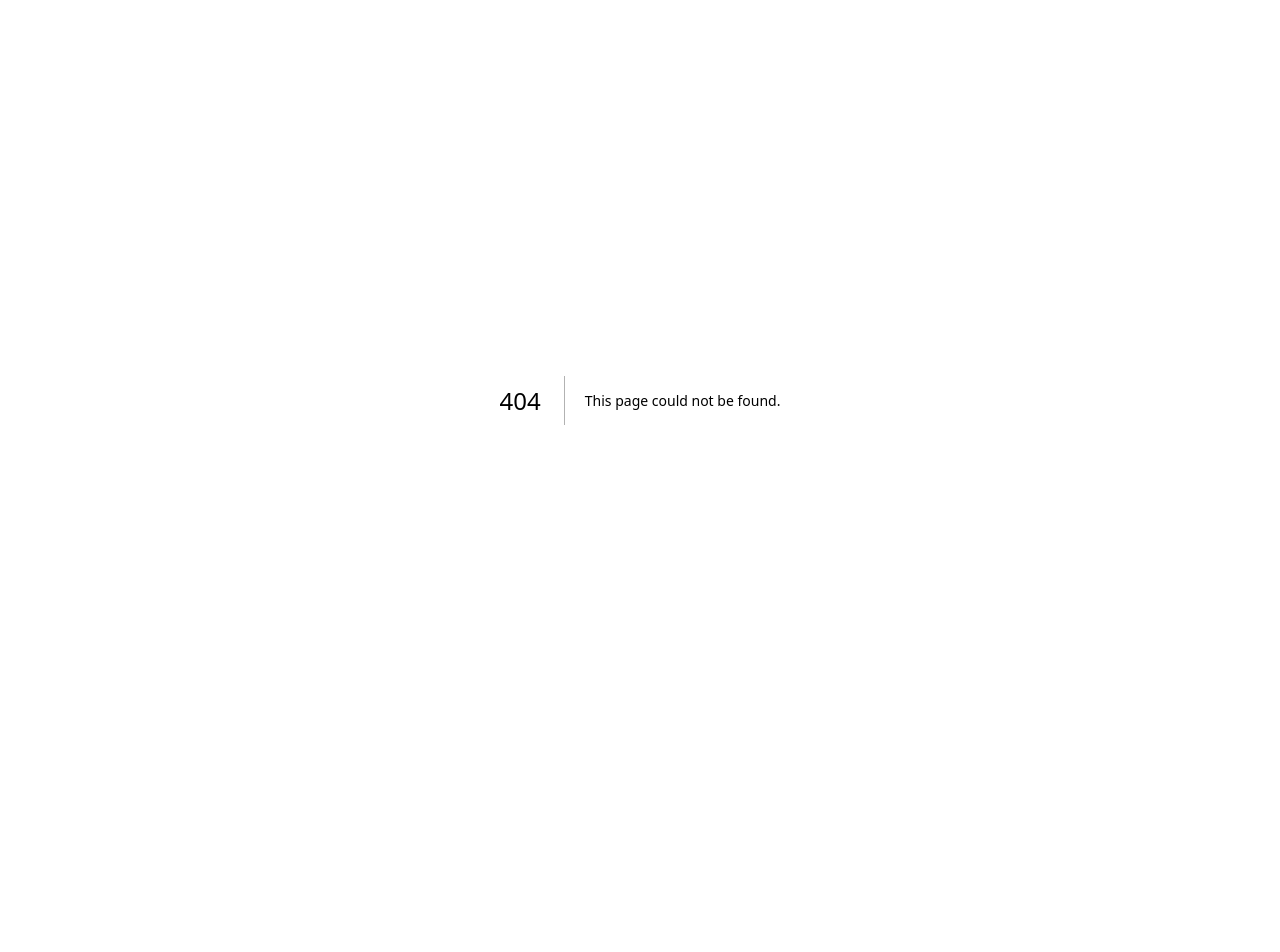
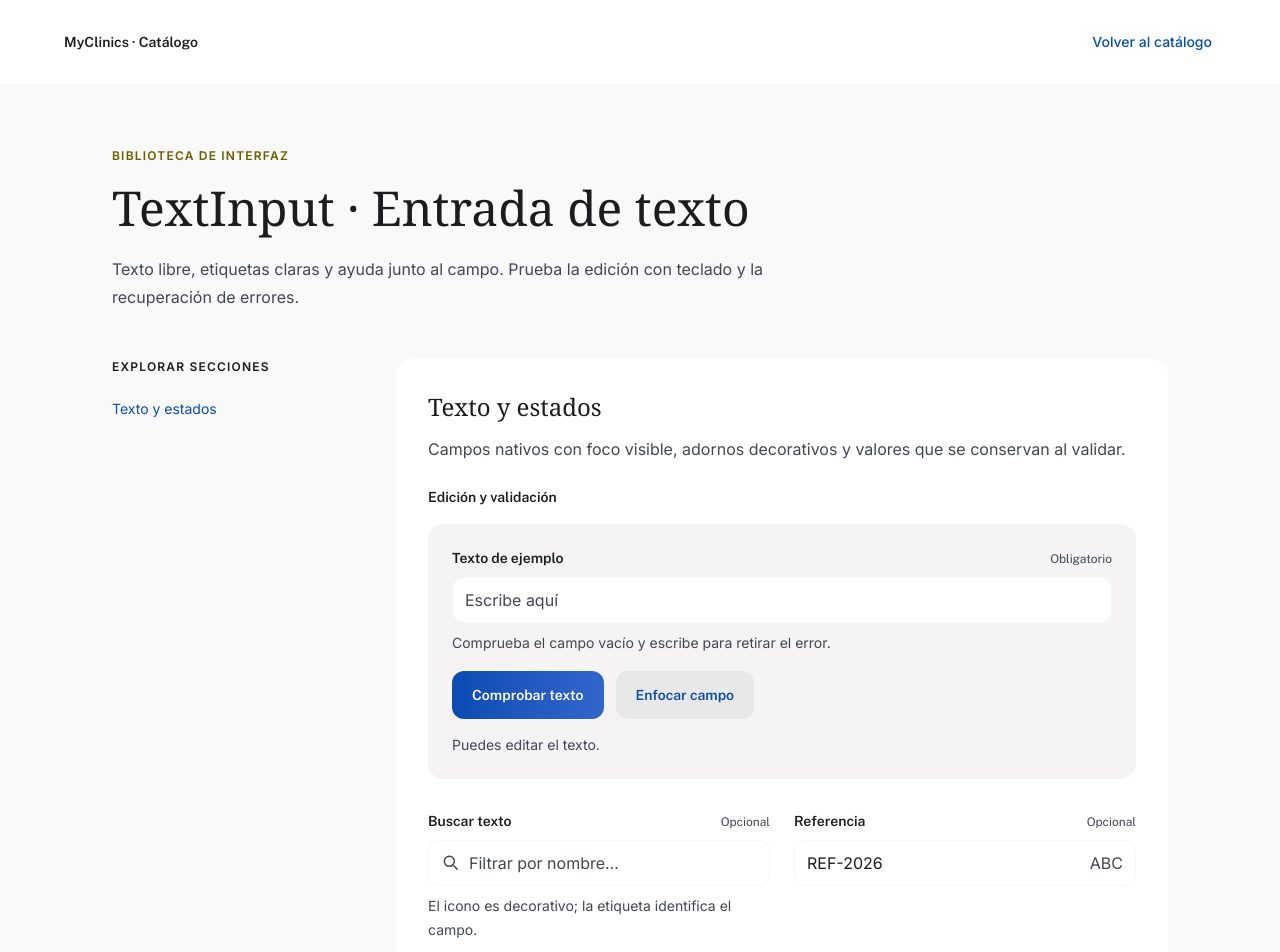
Before and after one commit to manromero/my-clinics, a Next.js app: page /components/text-input in a window 1280 px wide. Before the commit this address had no page. Shown: the top 952 px of the page. Before the commit the page ends 800 px from the top, so only its background shows below. Built offline with nearby package versions, Linux system fonts and the light colour scheme.

Commit message:
feat: add accessible shared text input and catalogue specimens

```diff
--- a/src/app/components/page.tsx
+++ b/src/app/components/page.tsx
@@ -7,6 +7,12 @@ export const metadata: Metadata = {
 };
 
 const pages = [
+  {
+    href: "/components/text-input",
+    title: "TextInput · Entrada de texto",
+    description:
+      "Edición, adornos decorativos, errores y estados de campos de texto.",
+  },
   {
     href: "/components/form-field",
     title: "Primitivas de campo",
--- /dev/null
+++ b/src/app/components/text-input/page.tsx
@@ -0,0 +1,32 @@
+import type { Metadata } from "next";
+import { Catalogue } from "../catalogue";
+import { TextInputSpecimen } from "./text-input-specimen";
+
+export const metadata: Metadata = {
+  title: "TextInput · Entrada de texto | MyClinics",
+  description: "Campos de texto accesibles y estados de edición.",
+};
+
+export default function Page() {
+  return (
+    <Catalogue
+      title="TextInput · Entrada de texto"
+      description="Texto libre, etiquetas claras y ayuda junto al campo. Prueba la edición con teclado y la recuperación de errores."
+      sections={[
+        {
+          id: "texto",
+          title: "Texto y estados",
+          description:
+            "Campos nativos con foco visible, adornos decorativos y valores que se conservan al validar.",
+          examples: [
+            {
+              id: "text-input",
+              title: "Edición y validación",
+              content: <TextInputSpecimen />,
+            },
+          ],
+        },
+      ]}
+    />
+  );
+}
--- /dev/null
+++ b/src/app/components/text-input/text-input-specimen.tsx
@@ -0,0 +1,116 @@
+"use client";
+
+import { useRef, useState } from "react";
+import { TextInput } from "@/lib/components/text-input/text-input";
+import { Button } from "@/lib/components/button/button";
+
+export function TextInputSpecimen() {
+  const [value, setValue] = useState("");
+  const [checked, setChecked] = useState(false);
+  const [blurred, setBlurred] = useState(false);
+  const ref = useRef<HTMLInputElement>(null);
+  const error =
+    checked && !value.trim() ? "Escribe un texto para continuar." : undefined;
+
+  return (
+    <div className="space-y-8">
+      <div className="space-y-4 rounded-xl bg-surface-container-low p-4 sm:p-6">
+        <TextInput
+          ref={ref}
+          label="Texto de ejemplo"
+          required
+          placeholder="Escribe aquí"
+          value={value}
+          onChange={(event) => {
+            setValue(event.target.value);
+            setChecked(false);
+          }}
+          onBlur={() => setBlurred(true)}
+          help="Comprueba el campo vacío y escribe para retirar el error."
+          error={error}
+        />
+        <div className="flex flex-wrap gap-3">
+          <Button onClick={() => setChecked(true)}>Comprobar texto</Button>
+          <Button variant="secondary" onClick={() => ref.current?.focus()}>
+            Enfocar campo
+          </Button>
+        </div>
+        <p role="status" className="text-sm text-on-surface-variant">
+          {error
+            ? "Hay un error en el campo."
+            : checked
+              ? "Texto comprobado sin error."
+              : "Puedes editar el texto."}
+          {blurred ? " El campo ha perdido el foco." : ""}
+        </p>
+      </div>
+      <div className="grid min-w-0 gap-6 sm:grid-cols-2">
+        <TextInput
+          label="Buscar texto"
+          placeholder="Filtrar por nombre…"
+          leadingAdornment={
+            <svg
+              viewBox="0 0 24 24"
+              fill="none"
+              stroke="currentColor"
+              strokeWidth="1.8"
+            >
+              <circle cx="10" cy="10" r="6" />
+              <path d="m15 15 5 5" />
+            </svg>
+          }
+          help="El icono es decorativo; la etiqueta identifica el campo."
+        />
+        <TextInput
+          label="Referencia"
+          defaultValue="REF-2026"
+          trailingAdornment={<span>ABC</span>}
+        />
+        <TextInput
+          label="Texto deshabilitado"
+          defaultValue="Edición no disponible"
+          disabled
+          help="No recibe foco ni permite cambios."
+        />
+        <TextInput
+          label="Texto de solo lectura"
+          defaultValue="Puedes seleccionar y copiar este texto"
+          readOnly
+          help="Recibe foco y conserva su valor."
+        />
+      </div>
+      <TextInput
+        label="Una etiqueta larga que se adapta al espacio disponible sin ocultar la indicación del campo"
+        defaultValue="Un valor muy largo que se puede recorrer con las flechas, seleccionar y editar sin ensanchar la página ni perder su contenido."
+        help="Usa Inicio y Fin para recorrer el valor completo, también en una pantalla estrecha."
+      />
+      <TextInput
+        label="Estado inválido sin mensaje local"
+        invalid
+        aria-describedby="external-text-help"
+      />
+      <p id="external-text-help" className="text-sm text-on-surface-variant">
+        Este campo ilustra invalid con una descripción externa.
+      </p>
+      <div className="space-y-3 text-sm leading-6 text-on-surface-variant">
+        <p>
+          TextInput requiere label. help y error añaden descripciones asociadas;
+          error activa el estado inválido. invalid permite indicar ese estado
+          sin mensaje local.
+        </p>
+        <p>
+          Admite atributos nativos de input de texto: id, name, value o
+          defaultValue, placeholder, required, disabled, readOnly, autoComplete,
+          eventos y ref. Si omites id, genera uno estable. aria-describedby
+          conserva las descripciones externas. className se aplica al input.
+        </p>
+        <p>
+          leadingAdornment y trailingAdornment son contenido decorativo, oculto
+          a las tecnologías de asistencia y sin interacción. Usa adornos breves;
+          la etiqueta siempre permanece visible. La página que usa el campo
+          decide cuándo validar.
+        </p>
+      </div>
+    </div>
+  );
+}
--- /dev/null
+++ b/src/lib/components/text-input/text-input.tsx
@@ -0,0 +1,95 @@
+"use client";
+
+import { useId, type ComponentProps, type ReactNode } from "react";
+import { FieldLabel } from "../field-label/field-label";
+import { FieldRequirement } from "../field-requirement/field-requirement";
+import { FieldHelp } from "../field-help/field-help";
+import { FieldError } from "../field-error/field-error";
+
+export type TextInputProps = Omit<
+  ComponentProps<"input">,
+  "type" | "children" | "aria-invalid"
+> & {
+  label: string;
+  help?: ReactNode;
+  error?: ReactNode;
+  invalid?: boolean;
+  leadingAdornment?: ReactNode;
+  trailingAdornment?: ReactNode;
+};
+
+export function TextInput({
+  label,
+  help,
+  error,
+  invalid = false,
+  leadingAdornment,
+  trailingAdornment,
+  id,
+  required = false,
+  disabled,
+  readOnly,
+  className = "",
+  "aria-describedby": describedBy,
+  ...props
+}: TextInputProps) {
+  const generatedId = useId();
+  const controlId = id ?? generatedId;
+  const hasHelp =
+    help !== undefined && help !== null && help !== false && help !== "";
+  const hasError =
+    error !== undefined && error !== null && error !== false && error !== "";
+  const isInvalid = invalid || hasError;
+  const description =
+    [
+      ...new Set([
+        ...(describedBy?.split(/\s+/).filter(Boolean) ?? []),
+        ...(hasHelp ? [`${controlId}-help`] : []),
+        ...(hasError ? [`${controlId}-error`] : []),
+      ]),
+    ].join(" ") || undefined;
+
+  return (
+    <div className="min-w-0 space-y-2">
+      <div className="flex flex-wrap items-baseline justify-between gap-x-3 gap-y-1">
+        <FieldLabel htmlFor={controlId}>{label}</FieldLabel>
+        <FieldRequirement required={required} />
+      </div>
+      <div
+        className={`flex min-h-11 min-w-0 items-center gap-2 rounded-lg border px-3 focus-within:outline-2 focus-within:outline-offset-2 focus-within:outline-primary ${isInvalid ? "border-error" : "border-outline-variant/15"} ${disabled ? "bg-surface-container-high text-on-surface-variant" : readOnly ? "bg-surface-container-low" : "bg-surface-container-lowest"}`}
+      >
+        {leadingAdornment != null && (
+          <span
+            aria-hidden="true"
+            inert
+            className="pointer-events-none flex max-w-1/4 shrink-0 items-center overflow-hidden text-on-surface-variant [&_svg]:size-5"
+          >
+            {leadingAdornment}
+          </span>
+        )}
+        <input
+          {...props}
+          id={controlId}
+          type="text"
+          required={required}
+          disabled={disabled}
+          readOnly={readOnly}
+          aria-invalid={isInvalid || undefined}
+          aria-describedby={description}
+          className={`min-h-11 w-full min-w-0 bg-transparent py-2 text-base text-on-surface placeholder:text-on-surface-variant focus:outline-none disabled:cursor-not-allowed disabled:text-on-surface-variant ${className}`}
+        />
+        {trailingAdornment != null && (
+          <span
+            aria-hidden="true"
+            inert
+            className="pointer-events-none flex max-w-1/4 shrink-0 items-center overflow-hidden text-on-surface-variant [&_svg]:size-5"
+          >
+            {trailingAdornment}
+          </span>
+        )}
+      </div>
+      {hasHelp && <FieldHelp id={`${controlId}-help`}>{help}</FieldHelp>}
+      {hasError && <FieldError id={`${controlId}-error`}>{error}</FieldError>}
+    </div>
+  );
+}
```
Also changed, not shown: 3 other files (tests, documents, lock files or other folders).
